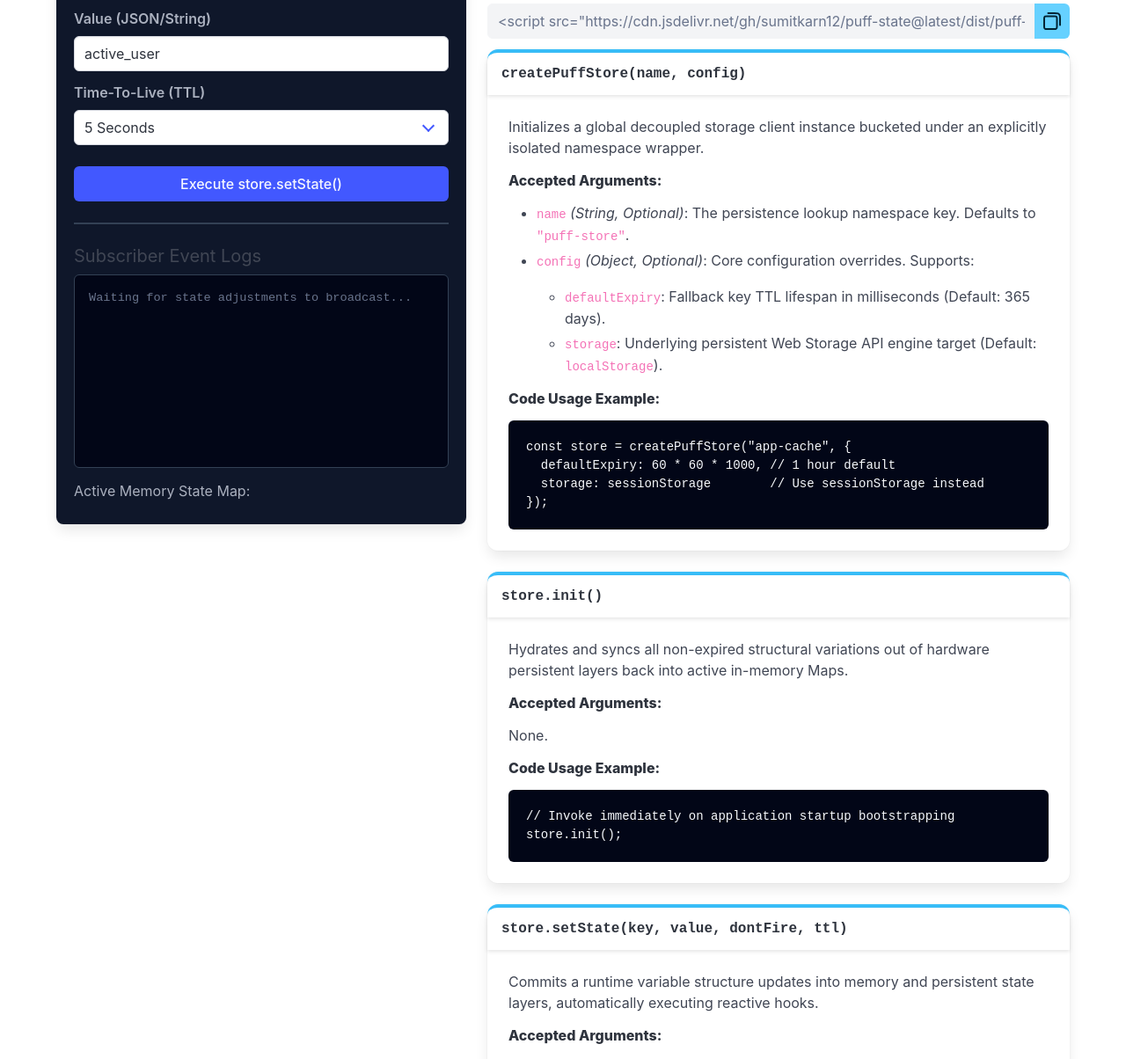
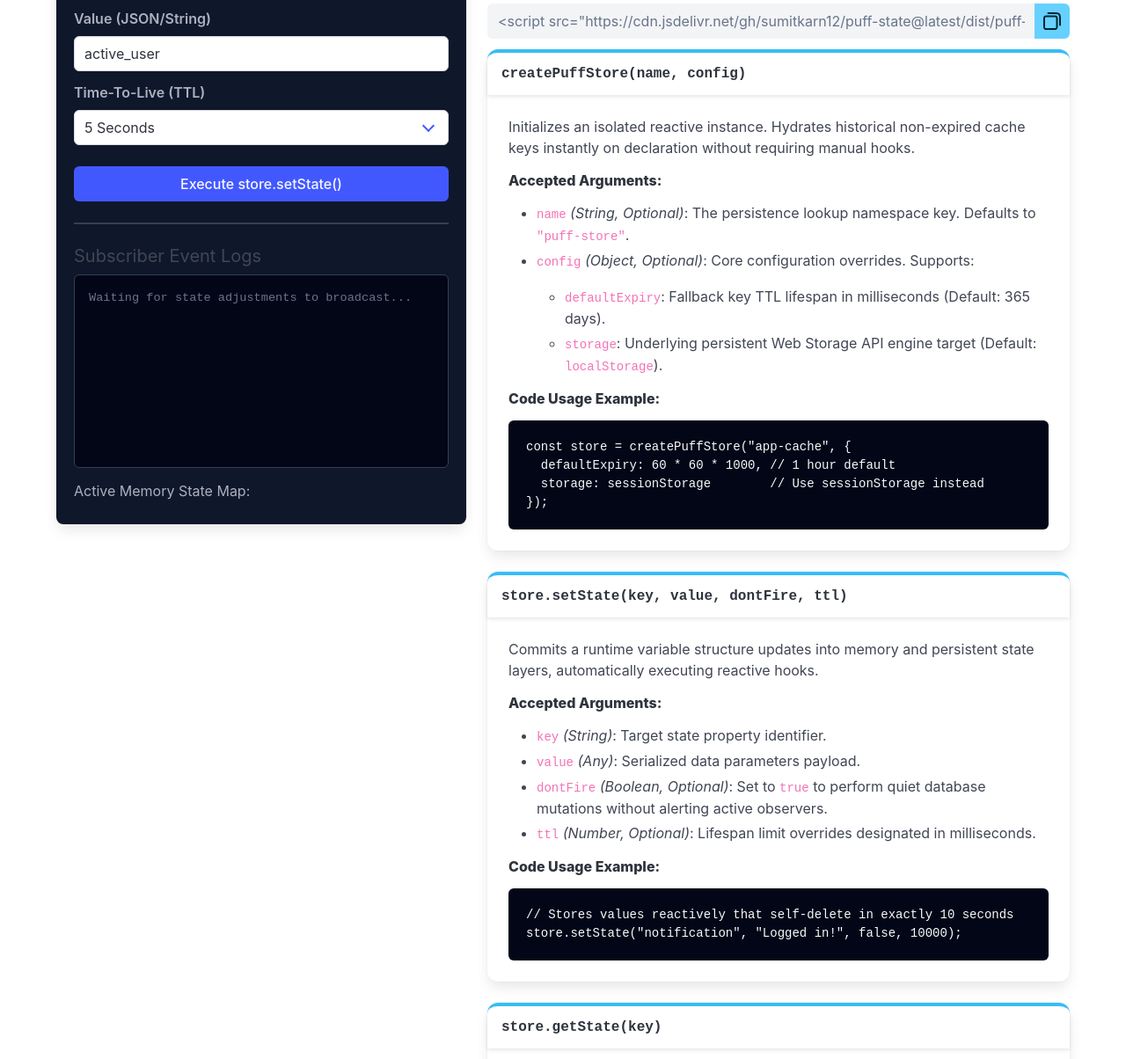
Before and after one commit to sumitkarn12/puff-state, a website: page docs/index.html in a window 1280 px wide. Shown: the part 446-1650 px from the top of the page at 88% size. Drawn offline with nearby package versions, Linux system fonts and the light colour scheme; a script that the page names is missing.

Commit message:
v1.2.0 - Removed init but kept noop for backward compatibility - fixed bug where 0 returns null - returns values directly from cache store

```diff
--- a/docs/index.html
+++ b/docs/index.html
@@ -181,8 +181,7 @@
 										</p>
 									</header>
 									<div class="card-content">
-										<p>Initializes a global decoupled storage client instance bucketed under an
-											explicitly isolated namespace wrapper.</p>
+										<p>Initializes an isolated reactive instance. Hydrates historical non-expired cache keys instantly on declaration without requiring manual hooks.</p>
 										<h6>Accepted Arguments:</h6>
 										<ul>
 											<li><strong><code>name</code></strong> <em>(String, Optional)</em>: The
@@ -203,22 +202,6 @@
   defaultExpiry: 60 * 60 * 1000, // 1 hour default
   storage: sessionStorage        // Use sessionStorage instead
 });</code></pre>
-									</div>
-								</div>
-
-								<!-- API METHOD: init -->
-								<div class="card api-card mb-5">
-									<header class="card-header">
-										<p class="card-header-title is-family-monospace">store.init()</p>
-									</header>
-									<div class="card-content">
-										<p>Hydrates and syncs all non-expired structural variations out of hardware
-											persistent layers back into active in-memory Maps.</p>
-										<h6>Accepted Arguments:</h6>
-										<p>None.</p>
-										<h6>Code Usage Example:</h6>
-										<pre><code>// Invoke immediately on application startup bootstrapping
-store.init();</code></pre>
 									</div>
 								</div>
 
@@ -367,8 +350,6 @@ store.setState("notification", "Logged in!", false, 10000);</code></pre>
       }, ttl + 50);
     });
 
-    // Hydrate persistent state instances
-    store.init();
     renderKeys();
     appendLog("Puff-State active database architecture engines loaded successfully.");
     });
```
Also changed, not shown: README.md, dist/puff-state.js.
